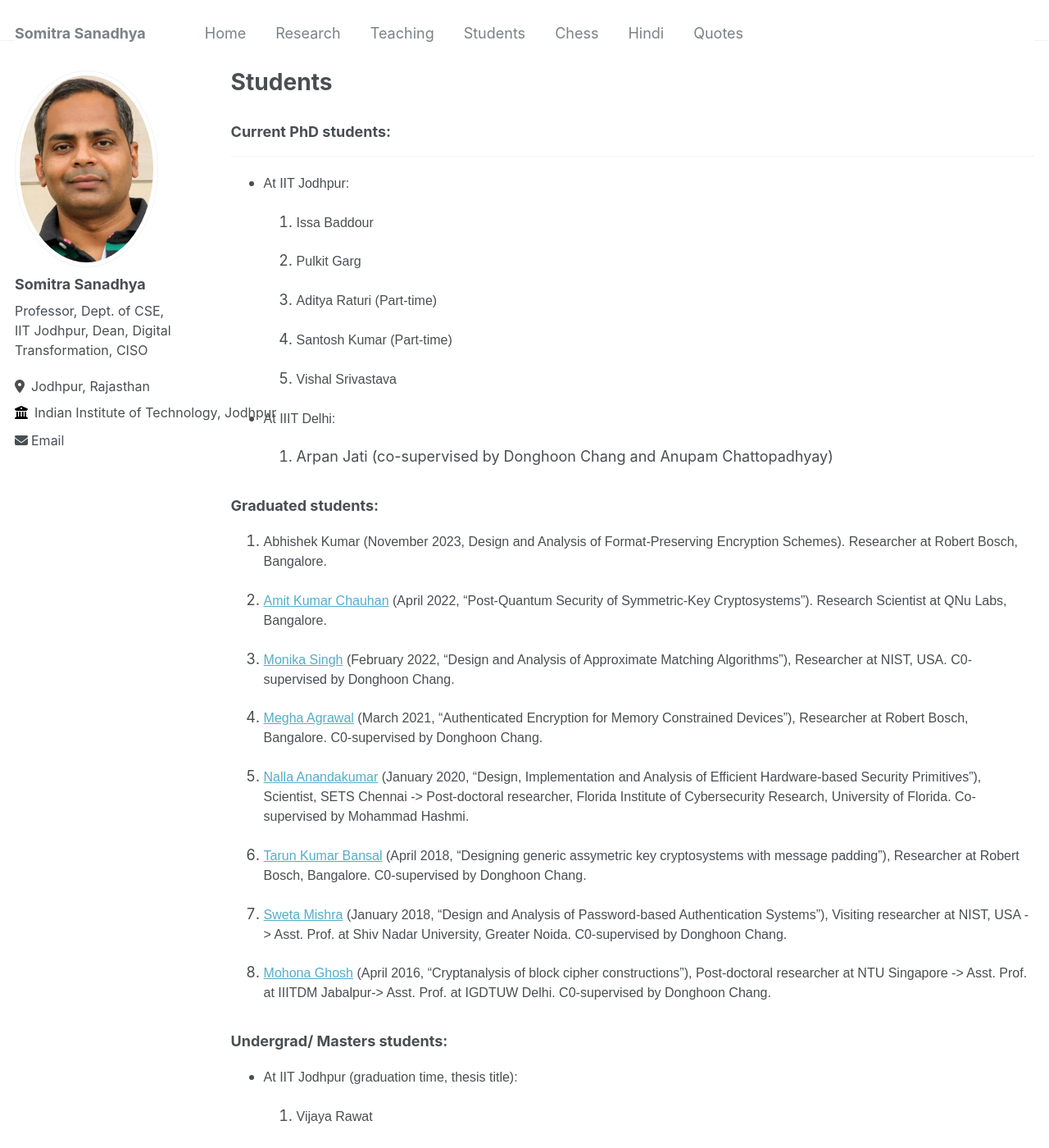
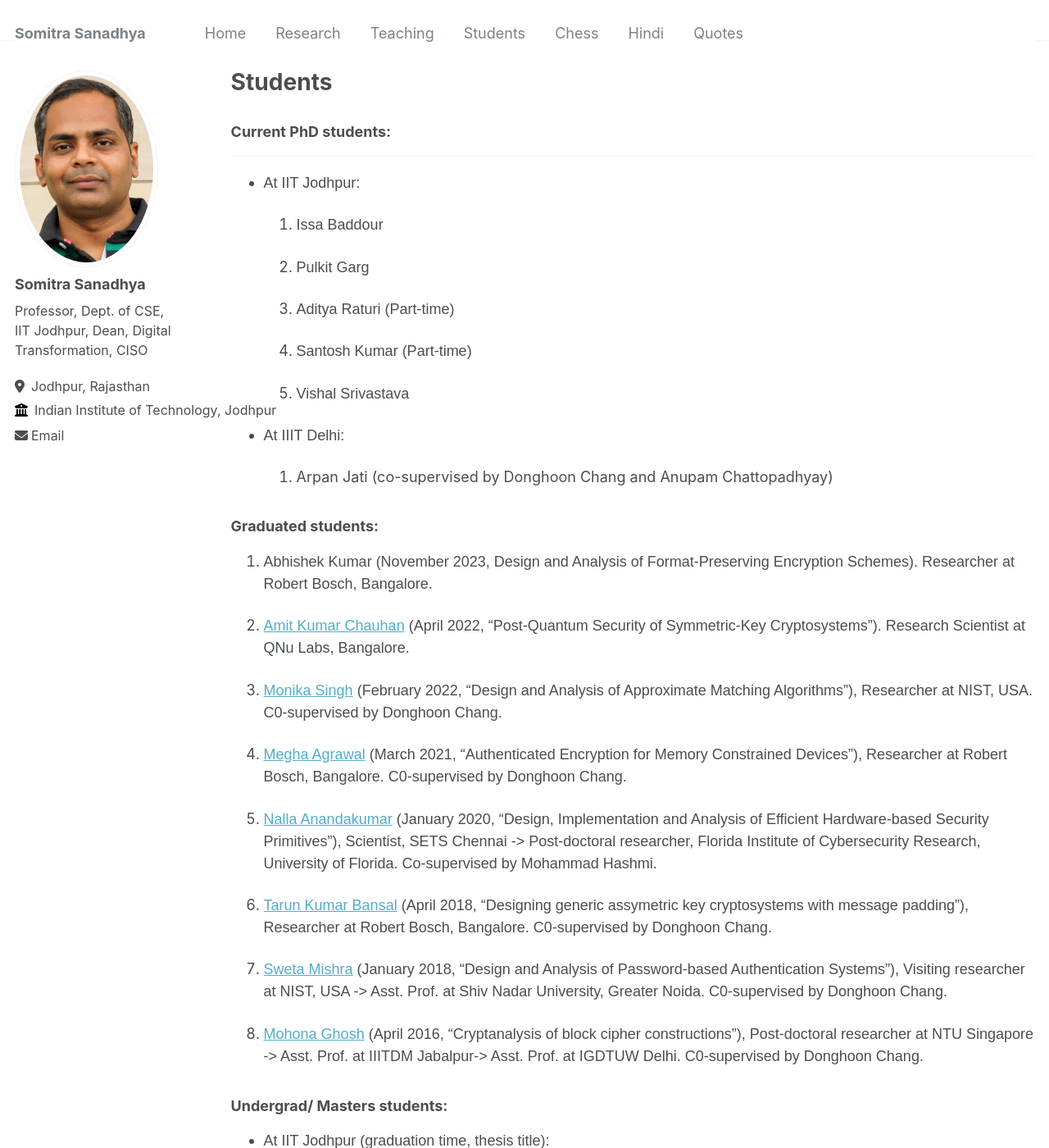
Before and after one commit to somitra-sanadhya/somitra-sanadhya.github.io, a Jekyll site: the page built from _pages/students.md, in a window 1280 px wide and 1400 px high. Shown: the whole window at 82% size. Built offline with Jekyll 4.4.1, drawn with Linux system fonts in a browser that asks for light colours.

```diff
--- a/_sass/_base.scss
+++ b/_sass/_base.scss
@@ -59,7 +59,7 @@ small, .small {
 
 p {
    margin-bottom: 1.3em;
-  font-size: 16px;
+  font-size: 18px;
   font-family: Merriweather, Arial;
 }
 
@@ -166,12 +166,12 @@ hr {
 
 ul li,
 ol li {
-  margin-bottom: 0.5em;
+  margin-bottom: 0.3em;
 }
 
 li ul,
 li ol {
-  margin-top: 0.5em;
+  margin-top: 0.3em;
 }
 
 /*
```
